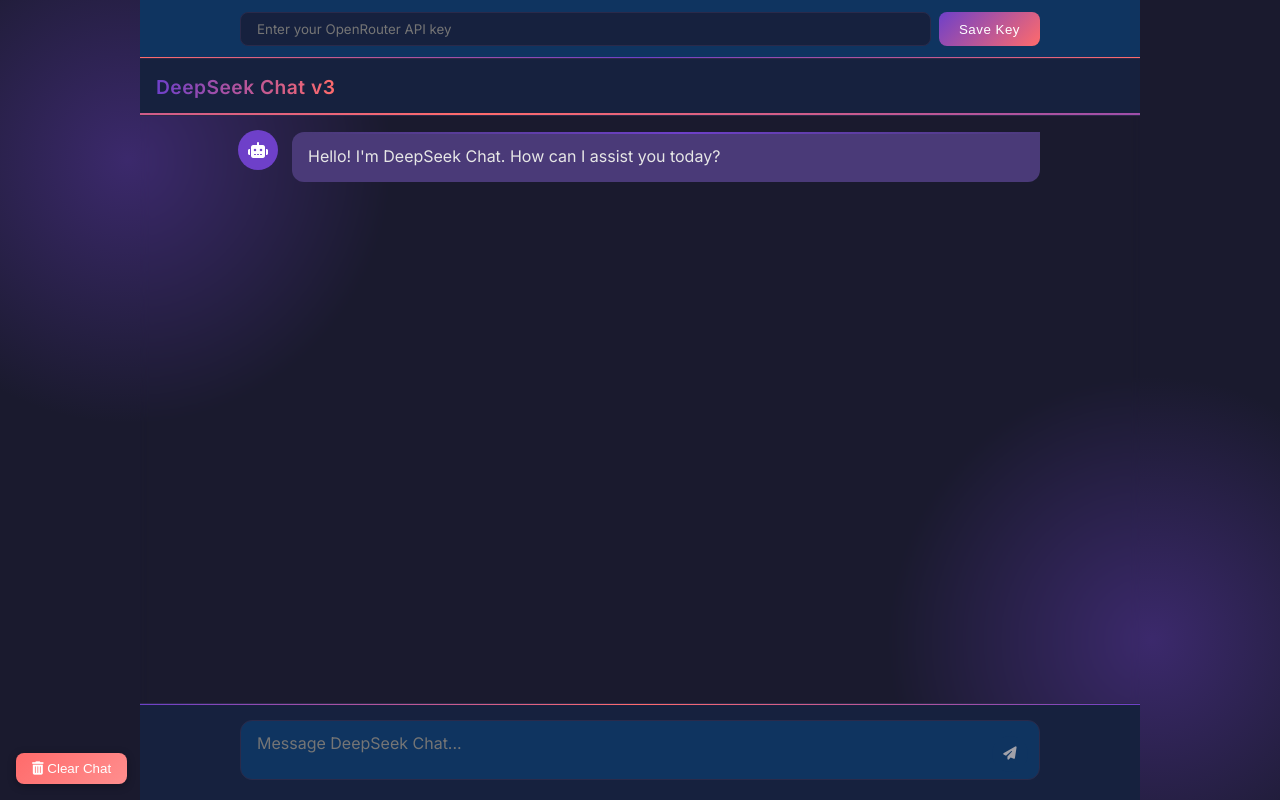
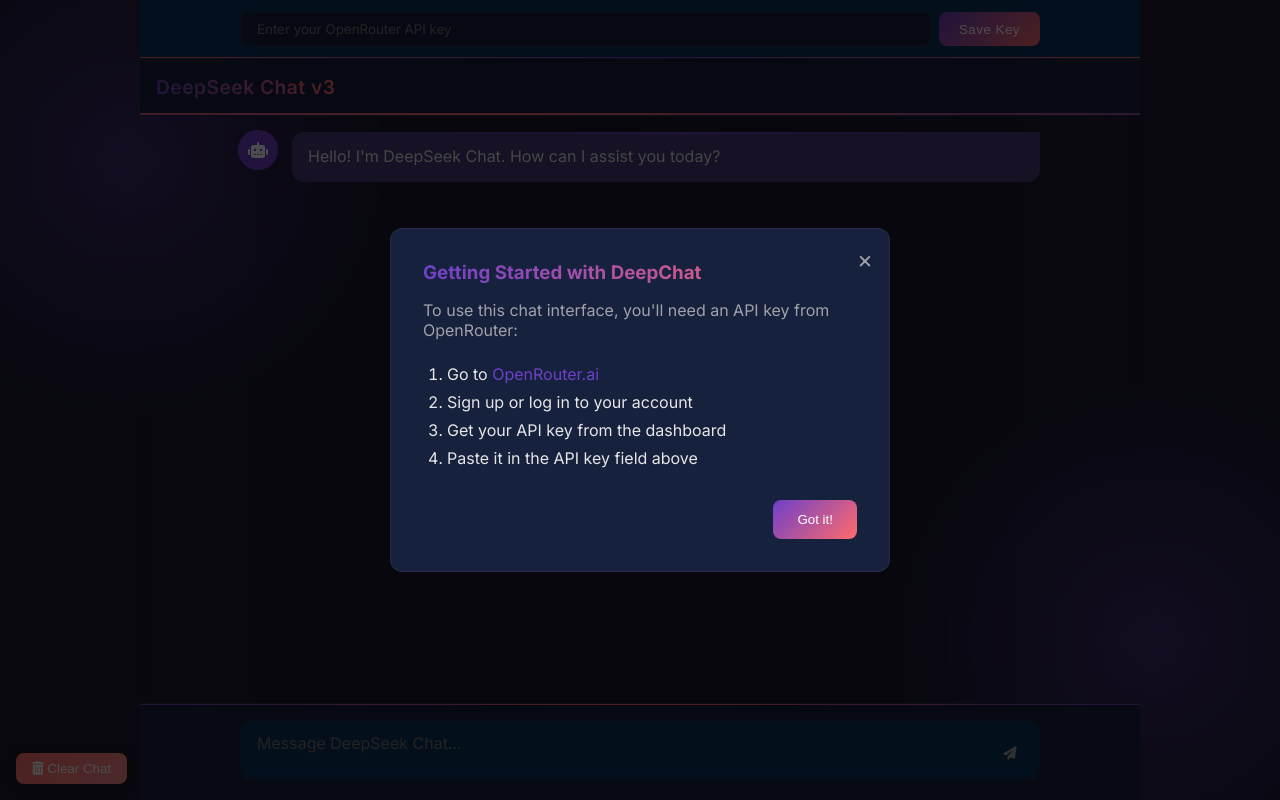
Before and after one commit to instax-dutta/DeepChat, a plain HTML site: page index.html in a window 1280 px wide. Drawn offline with Linux system fonts and the light colour scheme.

Commit message:
modal update

```diff
--- a/index.html
+++ b/index.html
@@ -426,6 +426,108 @@
             70% { box-shadow: 0 0 0 10px rgba(110, 64, 201, 0); }
             100% { box-shadow: 0 0 0 0 rgba(110, 64, 201, 0); }
         }
+
+        /* Modal Styles */
+        .modal {
+            display: none;
+            position: fixed;
+            top: 0;
+            left: 0;
+            width: 100%;
+            height: 100%;
+            background-color: rgba(0, 0, 0, 0.7);
+            z-index: 1000;
+            align-items: center;
+            justify-content: center;
+            animation: fadeIn 0.3s ease-out;
+        }
+
+        .modal-content {
+            background-color: var(--bg-secondary);
+            padding: 2rem;
+            border-radius: 0.75rem;
+            width: 90%;
+            max-width: 500px;
+            position: relative;
+            border: 1px solid var(--border-color);
+            box-shadow: 0 4px 20px rgba(0, 0, 0, 0.3);
+        }
+
+        .close-modal {
+            position: absolute;
+            top: 1rem;
+            right: 1rem;
+            font-size: 1.5rem;
+            cursor: pointer;
+            color: var(--text-secondary);
+            transition: color 0.3s ease;
+        }
+
+        .close-modal:hover {
+            color: var(--funky-accent);
+        }
+
+        .modal h3 {
+            margin-bottom: 1rem;
+            color: var(--text-primary);
+            background: linear-gradient(90deg, var(--primary), var(--funky-accent));
+            -webkit-background-clip: text;
+            background-clip: text;
+            color: transparent;
+        }
+
+        .modal p {
+            margin-bottom: 1.5rem;
+            color: var(--text-secondary);
+        }
+
+        .modal ol {
+            margin-bottom: 2rem;
+            padding-left: 1.5rem;
+        }
+
+        .modal ol li {
+            margin-bottom: 0.5rem;
+            color: var(--text-primary);
+        }
+
+        .modal a {
+            color: var(--primary);
+            text-decoration: none;
+            transition: color 0.3s ease;
+        }
+
+        .modal a:hover {
+            color: var(--funky-accent);
+            text-decoration: underline;
+        }
+
+        .modal-actions {
+            display: flex;
+            justify-content: flex-end;
+        }
+
+        #got-it-button {
+            padding: 0.75rem 1.5rem;
+            background: linear-gradient(135deg, var(--primary), var(--funky-accent));
+            color: white;
+            border: none;
+            border-radius: 0.5rem;
+            cursor: pointer;
+            font-weight: 500;
+            transition: all 0.3s ease;
+        }
+
+        #got-it-button:hover {
+            transform: translateY(-2px);
+            box-shadow: 0 4px 8px rgba(0, 0, 0, 0.3);
+        }
+
+        @media (max-width: 600px) {
+            .modal-content {
+                padding: 1.5rem;
+            }
+        }
     </style>
 </head>
 <body>
@@ -456,6 +558,24 @@
         <i class="fas fa-trash-alt"></i> Clear Chat
     </button>
 
+    <!-- API Key Help Modal -->
+    <div class="modal" id="api-help-modal">
+        <div class="modal-content">
+            <span class="close-modal">&times;</span>
+            <h3>Getting Started with DeepChat</h3>
+            <p>To use this chat interface, you'll need an API key from OpenRouter:</p>
+            <ol>
+                <li>Go to <a href="https://openrouter.ai/" target="_blank">OpenRouter.ai</a></li>
+                <li>Sign up or log in to your account</li>
+                <li>Get your API key from the dashboard</li>
+                <li>Paste it in the API key field above</li>
+            </ol>
+            <div class="modal-actions">
+                <button id="got-it-button">Got it!</button>
+            </div>
+        </div>
+    </div>
+
     <script>
         document.addEventListener('DOMContentLoaded', function() {
             // DOM elements
@@ -466,6 +586,11 @@
             const saveApiKeyButton = document.getElementById('save-api-key');
             const clearChatButton = document.getElementById('clear-chat-button');
 
+            // Modal elements
+            const modal = document.getElementById('api-help-modal');
+            const closeModalBtn = document.querySelector('.close-modal');
+            const gotItBtn = document.getElementById('got-it-button');
+
             // Check if API key is saved in localStorage
             const savedApiKey = localStorage.getItem('openRouterApiKey');
             if (savedApiKey) {
@@ -474,6 +599,28 @@
 
             // Load conversation history from localStorage
             loadConversation();
+
+            // Show modal on first visit
+            if (!localStorage.getItem('hasSeenModal')) {
+                modal.style.display = 'flex';
+                localStorage.setItem('hasSeenModal', 'true');
+            }
+
+            // Close modal handlers
+            closeModalBtn.addEventListener('click', () => {
+                modal.style.display = 'none';
+            });
+
+            gotItBtn.addEventListener('click', () => {
+                modal.style.display = 'none';
+            });
+
+            // Close modal when clicking outside content
+            window.addEventListener('click', (e) => {
+                if (e.target === modal) {
+                    modal.style.display = 'none';
+                }
+            });
 
             // Auto-resize textarea
             messageInput.addEventListener('input', function() {
```
